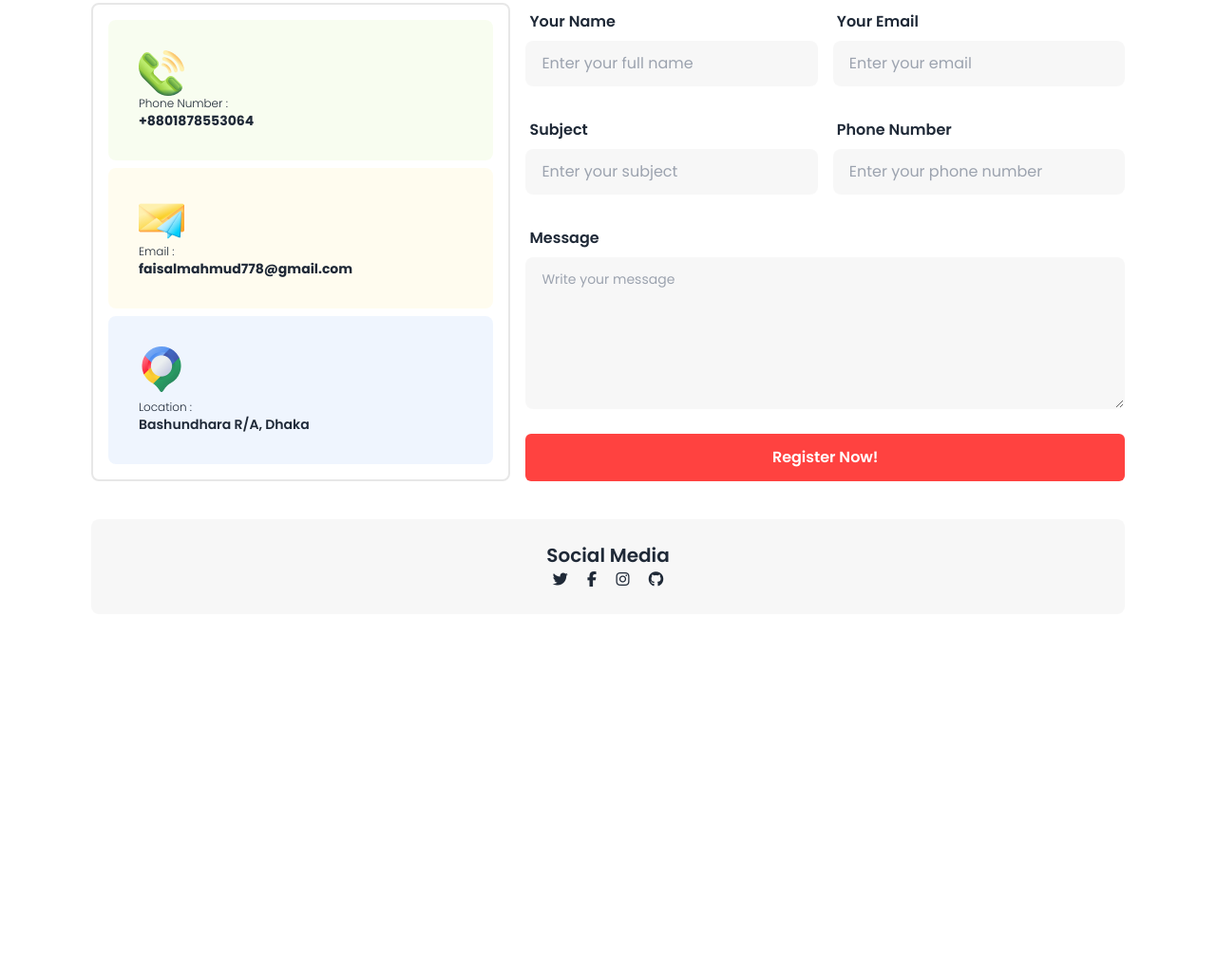
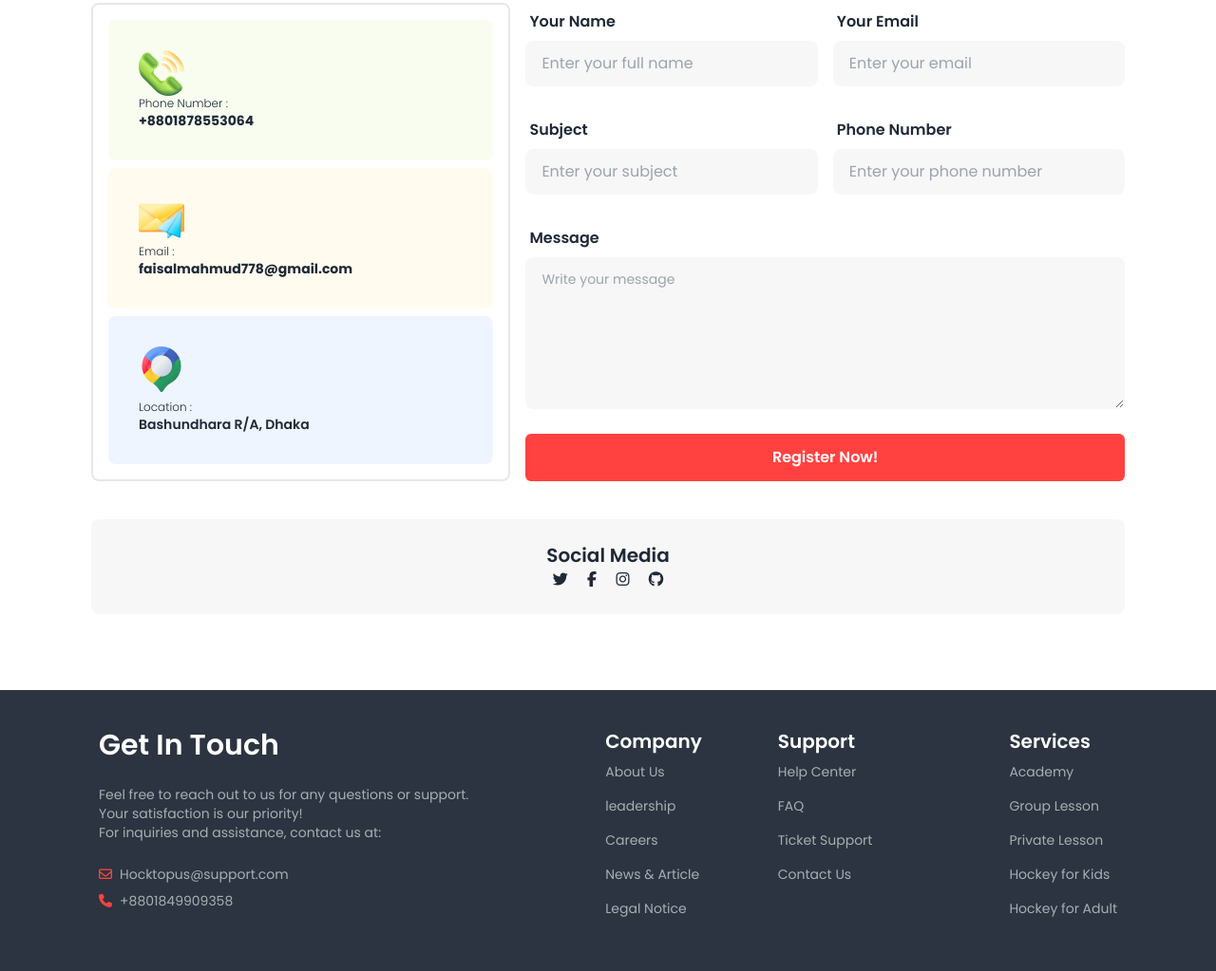
Before and after one commit to Faisal778/Hocktopus, a plain HTML site: page index.html in a window 1280 px wide. Shown: the part 3545-4568 px from the top of the page at 95% size. Before the commit the page ends 4272 px from the top, so only its background shows below. Drawn offline with nearby package versions, Linux system fonts and the light colour scheme.

Commit message:
footer complete

```diff
--- a/index.html
+++ b/index.html
@@ -532,6 +532,64 @@
             <!-- Social media section end  -->
         </main>
 
-        <footer></footer>
+        <footer class="bg-[#131318]">
+            <footer class="footer p-10 bg-neutral text-neutral-content">
+                <aside class="flex flex-col text-center lg:text-left items-center lg:items-start mx-auto mb-6">
+                    <header class="text-white text-3xl font-semibold mb-4">Get In Touch</header>
+                    <p class="text-[#FFFFFF99]">
+                        Feel free to reach out to us for any questions or support. <br />
+                        Your satisfaction is our priority! <br />
+                        For inquiries and assistance, contact us at:
+                    </p>
+                    <div class="flex space-x-2 items-center text-[#FFFFFF99] mt-4">
+                        <i class="fa-regular fa-envelope text-[#FF4240]"></i>
+                        <p>Hocktopus@support.com</p>
+                    </div>
+                    <div class="flex space-x-2 items-center text-[#FFFFFF99]">
+                        <i class="fa-solid fa-phone text-[#FF4240]"></i>
+                        <p>+8801849909358</p>
+                    </div>
+                </aside>
+                <div class="flex flex-row justify-between gap-6 lg:gap-20 mx-auto">
+                    <div>
+                        <nav class="text-center lg:text-left">
+                            <header class="text-white text-xl font-semibold mb-2">Company</header>
+                            <div class="flex flex-col text-[#FFFFFF99] space-y-4">
+                                <a class="link link-hover">About Us</a>
+                                <a class="link link-hover">leadership</a>
+                                <a class="link link-hover">Careers</a>
+                                <a class="link link-hover">News & Article</a>
+                                <a class="link link-hover">Legal Notice</a>
+                            </div>
+                        </nav>
+                    </div>
+
+                    <div>
+                        <nav class="text-center lg:text-left">
+                            <header class="text-white text-xl font-semibold mb-2">Support</header>
+
+                            <div class="flex flex-col text-[#FFFFFF99] space-y-4">
+                                <a class="link link-hover">Help Center</a>
+                                <a class="link link-hover">FAQ</a>
+                                <a class="link link-hover">Ticket Support</a>
+                                <a class="link link-hover">Contact Us</a>
+                            </div>
+                        </nav>
+                    </div>
+                </div>
+                <div class="text-center lg:text-left mx-auto">
+                    <nav class="">
+                        <header class="text-white text-xl font-semibold mb-2">Services</header>
+                        <div class="flex flex-col text-[#FFFFFF99] space-y-4">
+                            <a class="link link-hover">Academy</a>
+                            <a class="link link-hover">Group Lesson</a>
+                            <a class="link link-hover">Private Lesson</a>
+                            <a class="link link-hover">Hockey for Kids</a>
+                            <a class="link link-hover">Hockey for Adult</a>
+                        </div>
+                    </nav>
+                </div>
+            </footer>
+        </footer>
     </body>
 </html>
```
